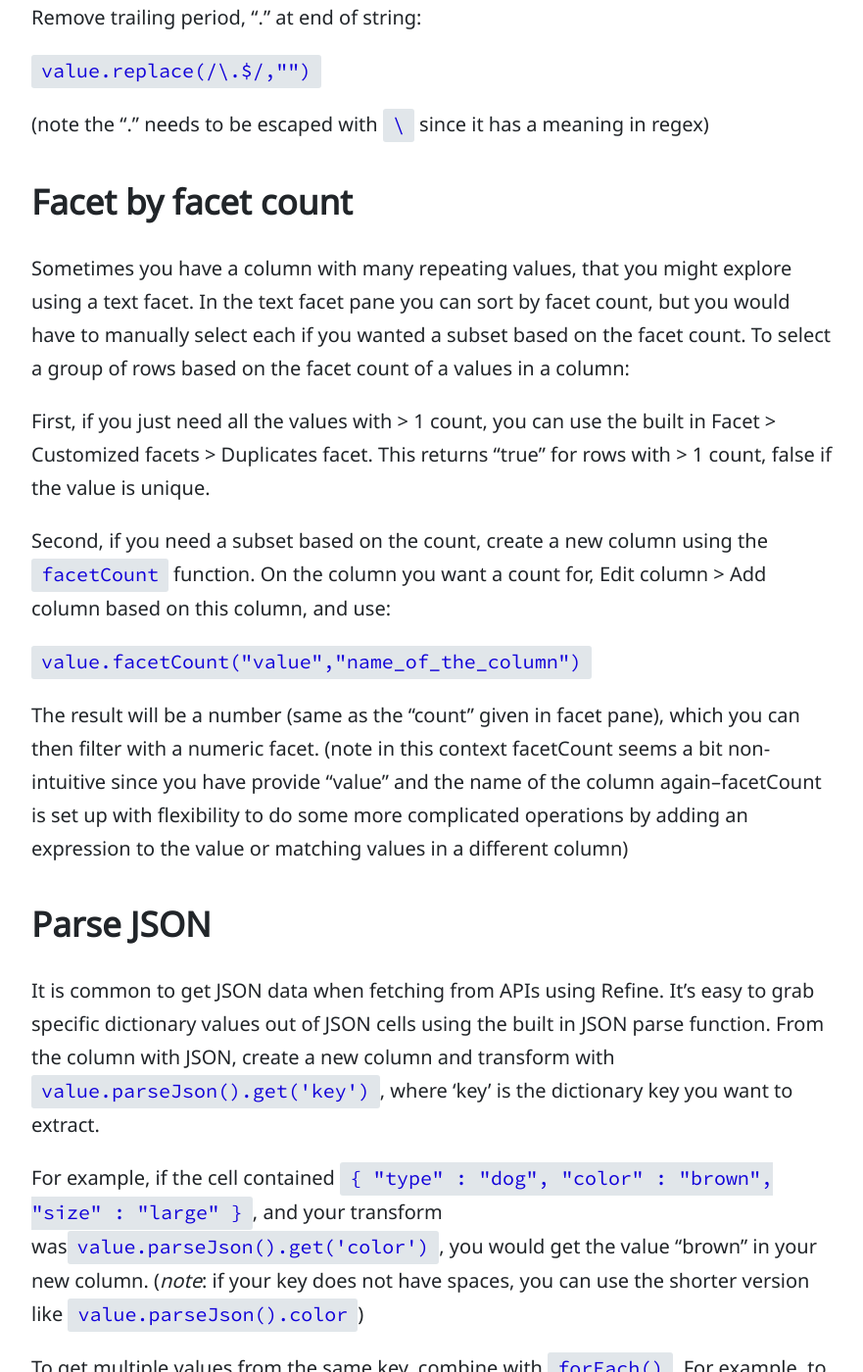
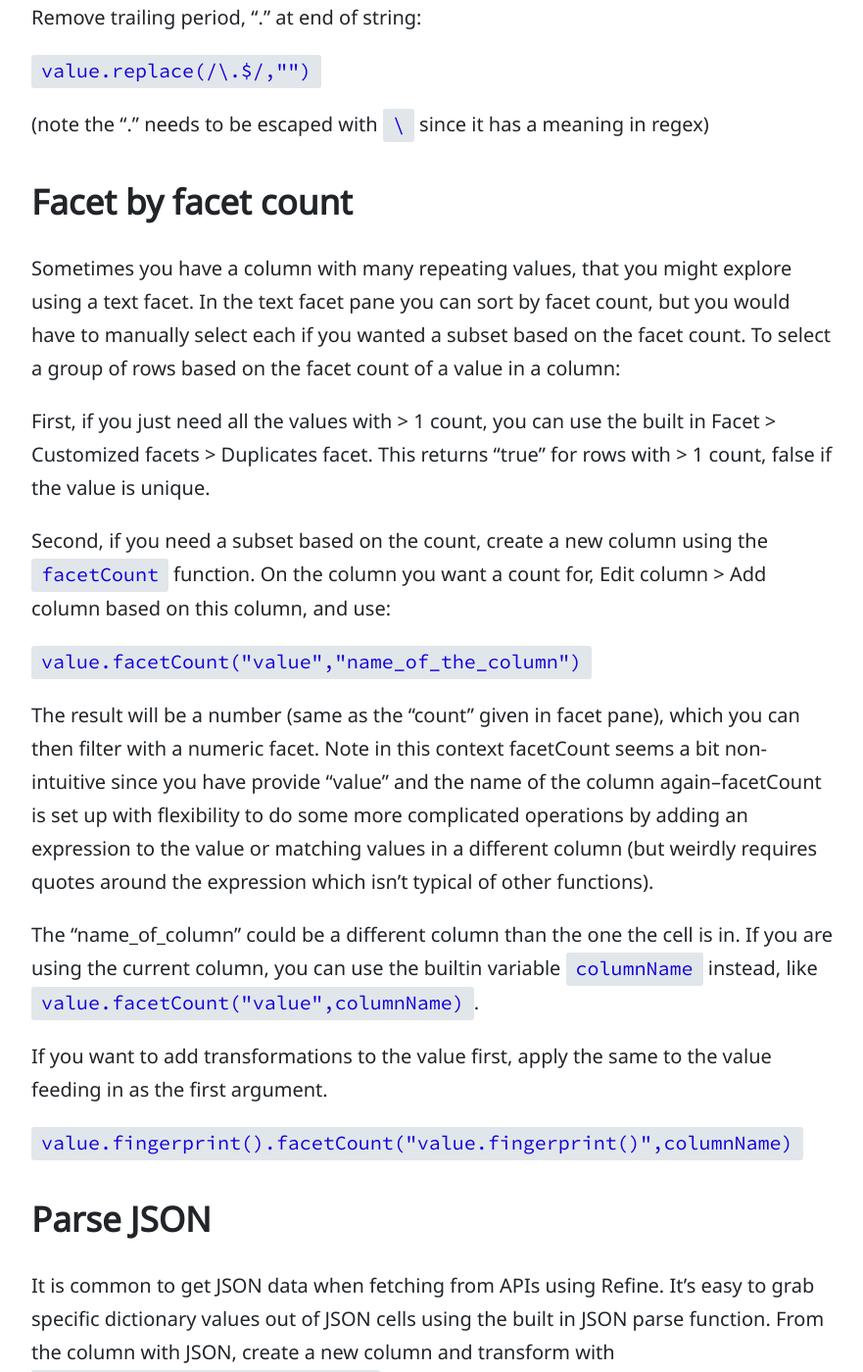
Before and after one commit to evanwill/_drafts, a Jekyll site: the page built from _notes/open-refine-tips.md, in a window 1280 px wide and 1400 px high, scrolled down 4069 px. Shown: the whole window at 98% size, without its empty margins (198-1079 px from the left). Built offline with Jekyll 4.4.1, drawn with Linux system fonts in a browser that asks for light colours; comment, search, counter and statistics services are not loaded; some of the changed text lies outside the part shown.

Commit message:
update refine

```diff
--- a/_notes/open-refine-tips.md
+++ b/_notes/open-refine-tips.md
@@ -114,7 +114,7 @@ Remove trailing period, "." at end of string:
 
 Sometimes you have a column with many repeating values, that you might explore using a text facet.
 In the text facet pane you can sort by facet count, but you would have to manually select each if you wanted a subset based on the facet count.
-To select a group of rows based on the facet count of a values in a column:
+To select a group of rows based on the facet count of a value in a column:
 
 First, if you just need all the values with > 1 count, you can use the built in Facet > Customized facets > Duplicates facet.
 This returns "true" for rows with > 1 count, false if the value is unique.
@@ -125,7 +125,14 @@ On the column you want a count for, Edit column > Add column based on this colum
 `value.facetCount("value","name_of_the_column")`
 
 The result will be a number (same as the "count" given in facet pane), which you can then filter with a numeric facet.
-(note in this context facetCount seems a bit non-intuitive since you have provide "value" and the name of the column again--facetCount is set up with flexibility to do some more complicated operations by adding an expression to the value or matching values in a different column)
+Note in this context facetCount seems a bit non-intuitive since you have provide "value" and the name of the column again--facetCount is set up with flexibility to do some more complicated operations by adding an expression to the value or matching values in a different column (but weirdly requires quotes around the expression which isn't typical of other functions).
+
+The "name_of_column" could be a different column than the one the cell is in.
+If you are using the current column, you can use the builtin variable `columnName` instead, like `value.facetCount("value",columnName)`.
+
+If you want to add transformations to the value first, apply the same to the value feeding in as the first argument.
+
+`value.fingerprint().facetCount("value.fingerprint()",columnName)`
 
 ## Parse JSON
 
```
Also changed, not shown: other parts of _notes/open-refine-tips.md (+2 -2 lines).
